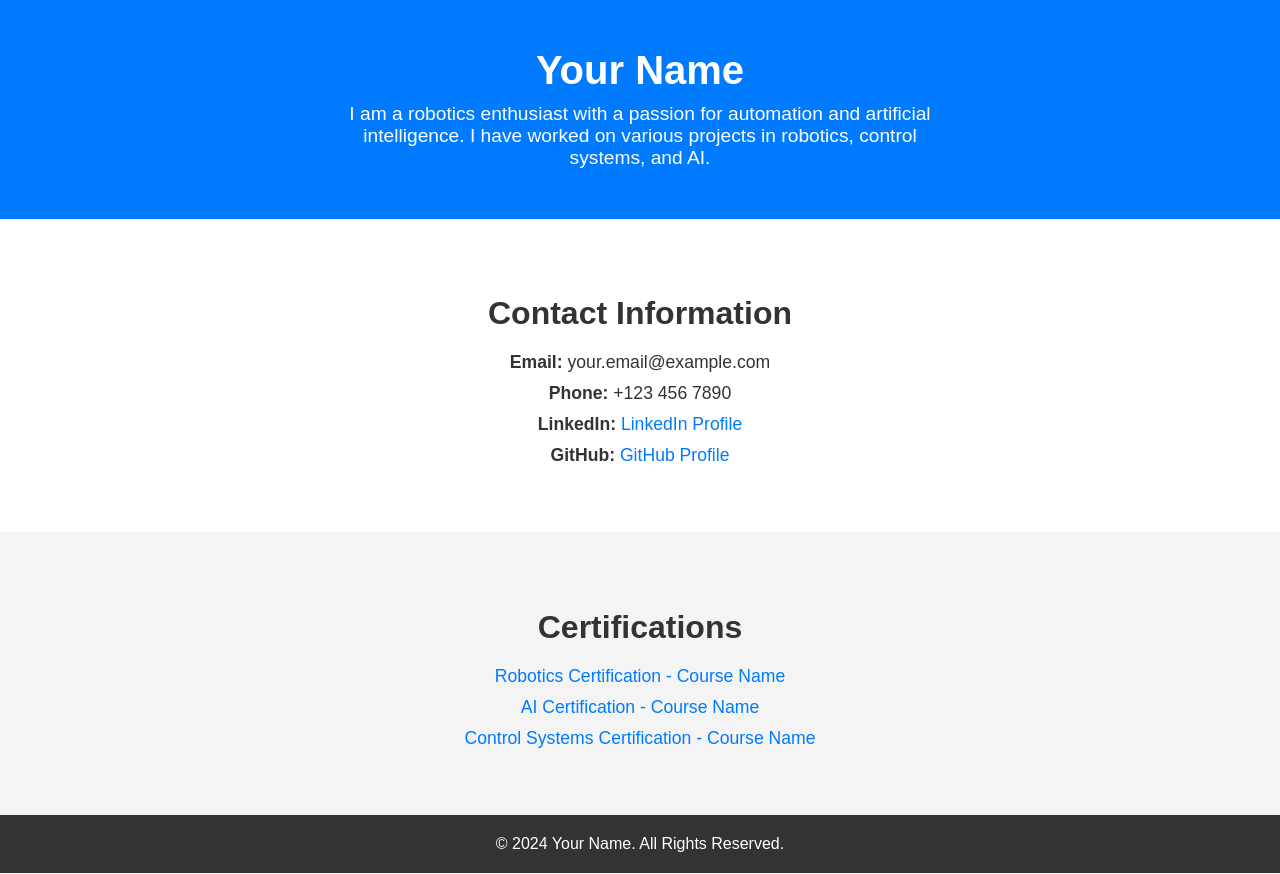
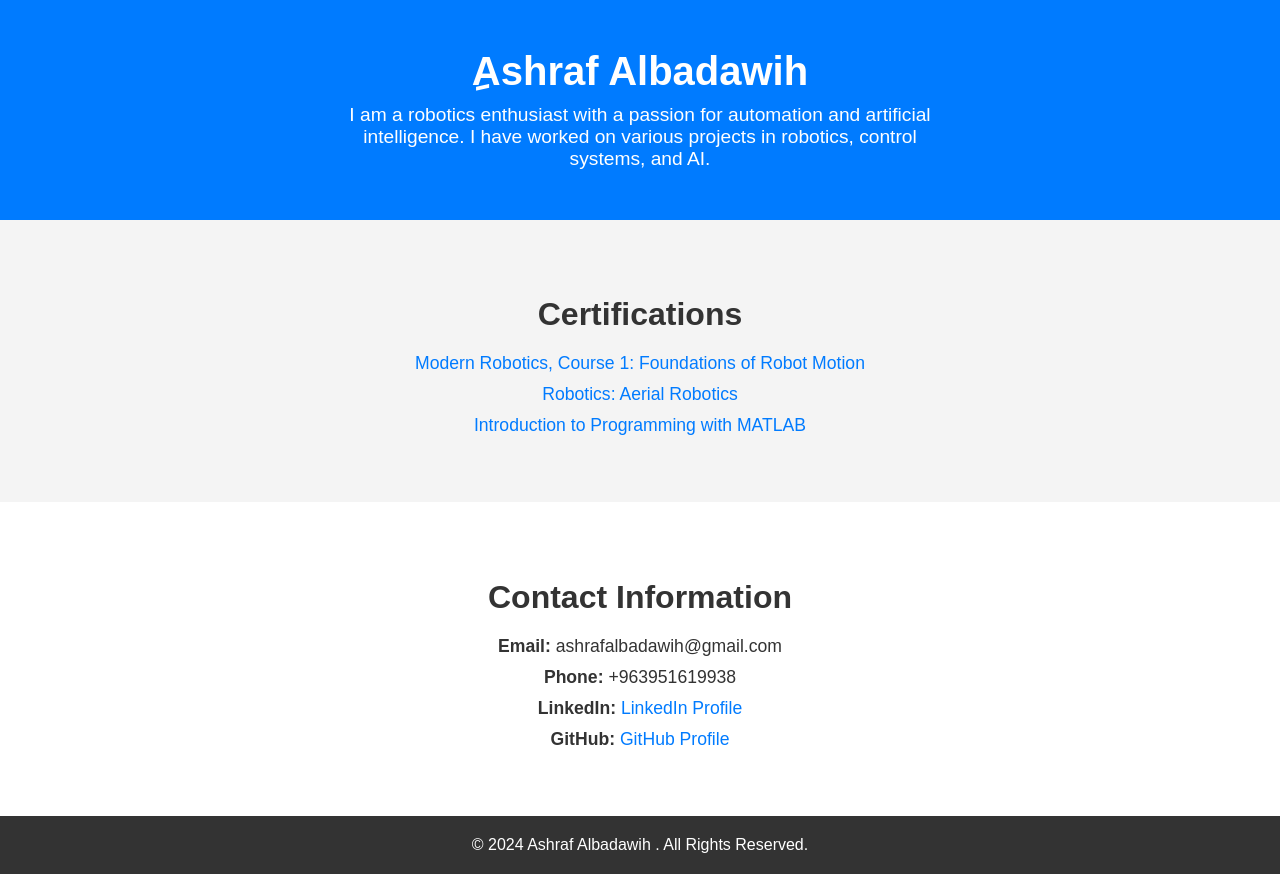
Before and after one commit to AshrafAlbadawih/AshrafAlbadawih.github.io, a plain HTML site: page index.html in a window 1280 px wide. Shown: the part 203-1077 px from the top of the page. Drawn offline with Linux system fonts and the light colour scheme.

Commit message:
index.html

```diff
--- a/index.html
+++ b/index.html
@@ -12,35 +12,36 @@
     <header>
         <div class="profile">
             <img src="profile.jpg" alt="Profile Picture" class="profile-picture">
-            <h1>Your Name</h1>
+            <h1>ِAshraf Albadawih</h1>
             <p class="bio">I am a robotics enthusiast with a passion for automation and artificial intelligence. I have worked on various projects in robotics, control systems, and AI.</p>
         </div>
     </header>
 
-    <!-- Section: Contact Information -->
-    <section class="contact-info">
-        <h2>Contact Information</h2>
-        <ul>
-            <li><strong>Email:</strong> your.email@example.com</li>
-            <li><strong>Phone:</strong> +123 456 7890</li>
-            <li><strong>LinkedIn:</strong> <a href="https://linkedin.com/in/yourprofile" target="_blank">LinkedIn Profile</a></li>
-            <li><strong>GitHub:</strong> <a href="https://github.com/yourusername" target="_blank">GitHub Profile</a></li>
-        </ul>
-    </section>
+
 
     <!-- Section: Certifications -->
     <section class="certifications">
         <h2>Certifications</h2>
         <ul>
-            <li><a href="https://example.com/certificate1" target="_blank">Robotics Certification - Course Name</a></li>
-            <li><a href="https://example.com/certificate2" target="_blank">AI Certification - Course Name</a></li>
-            <li><a href="https://example.com/certificate3" target="_blank">Control Systems Certification - Course Name</a></li>
+            <li><a href="https://coursera.org/verify/6H7UVLW26BX4" target="_blank">Modern Robotics, Course 1: Foundations of Robot
+                Motion</a></li>
+            <li><a href="https://coursera.org/share/4da8a17fed886cf4bd9630a014d289cb" target="_blank">Robotics: Aerial Robotics</a></li>
+            <li><a href="https://www.coursera.org/account/accomplishments/verify/ZN8G5J3BAB5U" target="_blank">Introduction to Programming with MATLAB</a></li>
         </ul>
     </section>
-
+    <!-- Section: Contact Information -->
+    <section class="contact-info">
+        <h2>Contact Information</h2>
+        <ul>
+            <li><strong>Email:</strong> ashrafalbadawih@gmail.com</li>
+            <li><strong>Phone:</strong> +963951619938</li>
+            <li><strong>LinkedIn:</strong> <a href="www.linkedin.com/in/ashraf-albadwaih-15a49a248" target="_blank">LinkedIn Profile</a></li>
+            <li><strong>GitHub:</strong> <a href="https://github.com/AshrafAlbadawih" target="_blank">GitHub Profile</a></li>
+        </ul>
+    </section>
     <!-- Footer -->
     <footer>
-        <p>&copy; 2024 Your Name. All Rights Reserved.</p>
+        <p>&copy; 2024 Ashraf Albadawih . All Rights Reserved.</p>
     </footer>
 
 </body>
```
